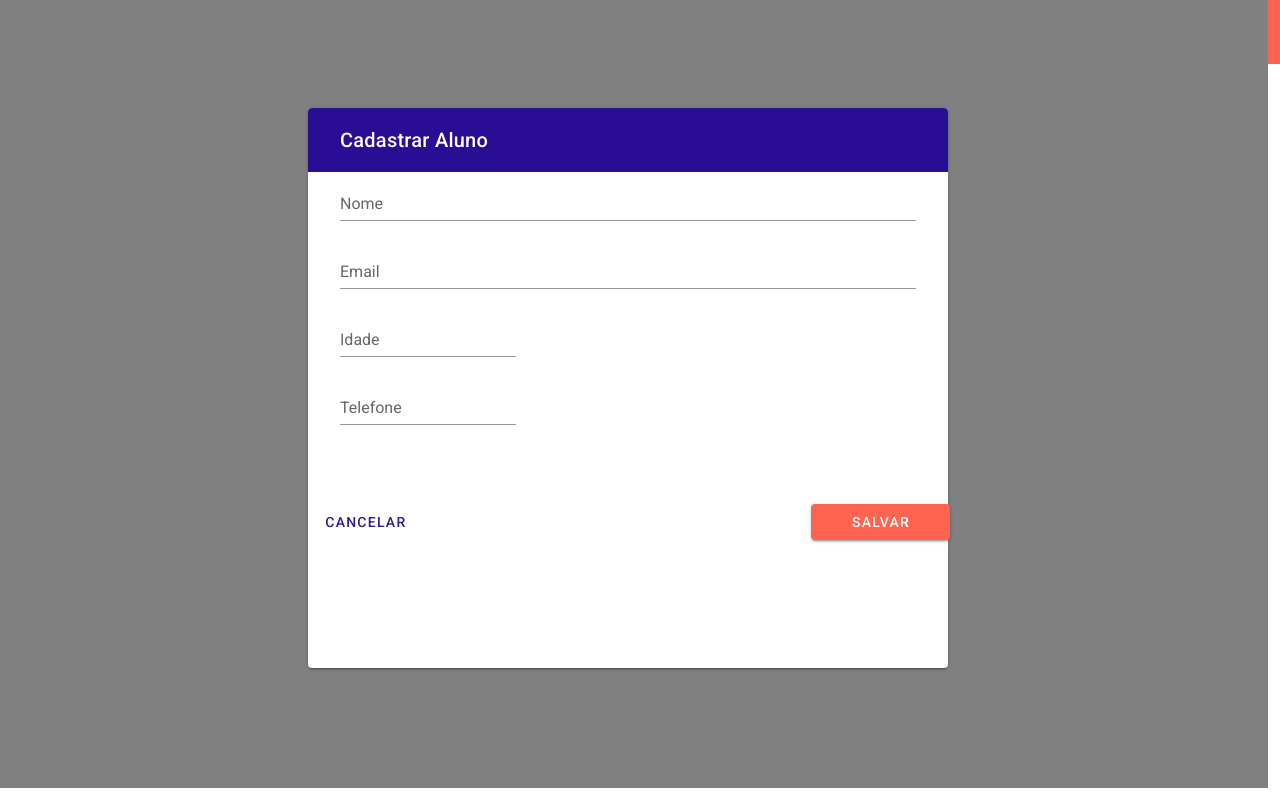
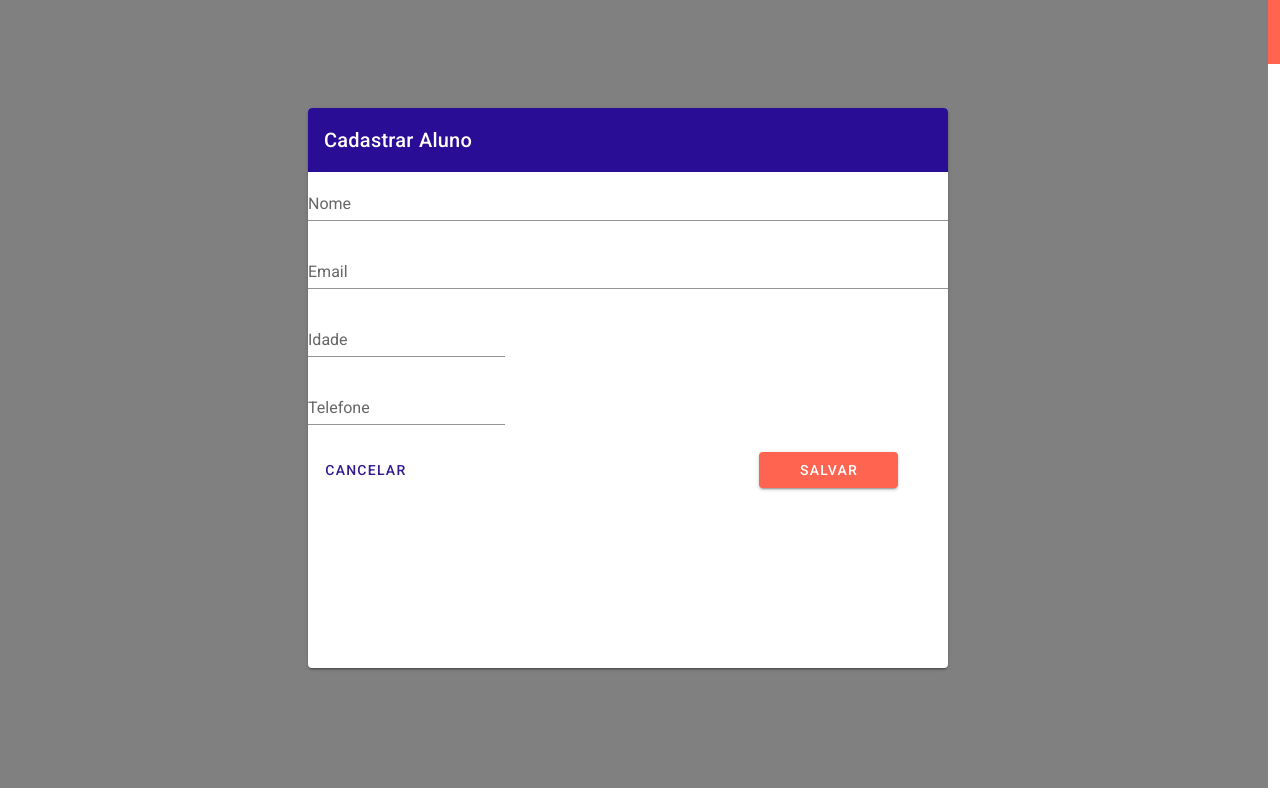
Before and after one commit to silvamateus/silvamateus-users-list, a Vue app: page / in a window 1280 px wide. Both pictures are taken after a click on the button "NOVO ALUNO". Built offline with nearby package versions, Linux system fonts and the light colour scheme; grey boxes are pictures that could not be loaded.

Commit message:
refactor unecessary spacings

```diff
--- a/src/App.vue
+++ b/src/App.vue
@@ -1,7 +1,7 @@
 <template>
   <v-app>
     <toolbar></toolbar>
-    <main-container />
+    <main-container class="pl-12" />
   </v-app>
 </template>
 
--- a/src/components/AddUser.vue
+++ b/src/components/AddUser.vue
@@ -1,7 +1,7 @@
 <template>
   <v-row class="card-bg justify-center align-center">
     <v-card class="card-container">
-      <div class="white--text pl-4 card-head">
+      <div class="white--text card-head">
         <v-card-title>Cadastrar Aluno</v-card-title>
       </div>
       <v-form
@@ -10,7 +10,7 @@
         @submit.prevent="saveUser"
         lazy-validation
       >
-        <v-row class="pl-8 pr-8 flex-column">
+        <v-row class="flex-column">
           <v-col>
             <v-text-field
               v-model="name"
@@ -47,14 +47,14 @@
           </v-col>
         </v-row>
         <v-row class=" justify-space-between">
-          <v-col class=" pt-16">
+          <v-col class="">
             <v-card-actions>
               <v-btn @click="hideUserModal($event)" text class="cancel-btn"
                 >Cancelar</v-btn
               >
             </v-card-actions>
           </v-col>
-          <v-col lg="4" class="pt-16 pl-16 ml-16">
+          <v-col lg="4" class="">
             <v-card-actions>
               <v-btn type="submit" class="white--text pl-10 pr-10 btn-color"
                 >Salvar</v-btn
@@ -104,7 +104,8 @@ export default {
           email: this.email,
           age: this.age,
           phone: this.phone,
-          photo: ""
+          photo: "",
+          active: true
         };
         await fetch("https://randomuser.me/api/", {
           method: "GET"
--- a/src/components/Toolbar.vue
+++ b/src/components/Toolbar.vue
@@ -4,9 +4,9 @@
       <v-row class="box d-flex justify-end" style="max-width: 81vw">
         <v-col lg="4" class="d-flex">
           <div
-            class="toolbar-card rounded-0 white--text d-flex align-center pl-2rem position-relative"
+            class="toolbar-card rounded-0 white--text d-flex align-center position-relative pl-3"
           >
-            <div>
+            <div class="pr-2">
               <v-img
                 class="rounded-circle border-around"
                 width="40"
@@ -15,9 +15,9 @@
                 src="https://images.generated.photos/NDJMRXVcwlvoH9KdFjO5PpL1lAz-G7j2QEnKux836Ss/rs:fit:512:512/wm:0.95:sowe:18:18:0.33/Z3M6Ly9nZW5lcmF0/ZWQtcGhvdG9zL3Yz/XzA5NTE3OTIuanBn.jpg"
               ></v-img>
             </div>
-            <div class=" user-info">
-              <p class=" text-caption">NOME</p>
-              <p class=" text-caption">Último login: {{ lastLoginDate }}</p>
+            <div class="user-info">
+              <p class="text-caption">NOME</p>
+              <p class="text-caption">Último login: {{ lastLoginDate }}</p>
             </div>
             <div class="toolbar-btn">
               <v-btn tile depressed>
@@ -120,7 +120,6 @@ export default {
 
 /* Align and set heights of user card */
 .user-info {
-  padding-left: 0.5rem;
   flex-basis: 100%;
 }
 .user-info p {
```
